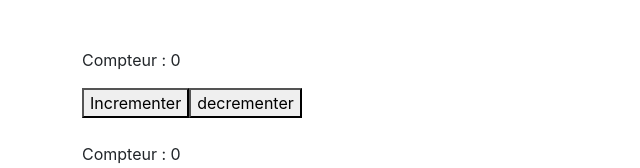
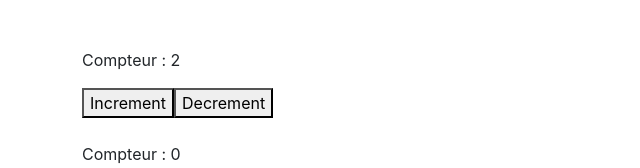
Before and after one commit to VadConstantin/React-products-list, a React (Create React App) app: page / in a window 1280 px wide. Shown: the top 168 px of the page, without its empty margins (0-640 px from the left). Built offline with nearby package versions, Linux system fonts and the light colour scheme.

Commit message:
finished the project. Next => useContext

```diff
--- a/src/components/Ref.js
+++ b/src/components/Reducer.js
@@ -4,29 +4,29 @@
 
 export const StateObject = () => {
 
-   const initialValue = {count: 0}
+  const initialState = {count: 2}
 
-  const reducer = (state, action) => {
+  const reducer = (state, action ) => {
     switch(action.type) {
-      case "increment":
+      case 'increment':
         return {count: state.count + 1}
-      case "decrement":
+      case 'decrement':
         if (state.count <= 0) {
           return state
         }
         return {count: state.count - 1}
       default:
-        throw new Error("i dont know this action")
+        throw new Error("I dont know this command")
     }
   }
 
-  const [value, dispatch] = useReducer(reducer, initialValue)
+  const [object, dispatch] = useReducer(reducer, initialState)
 
   return(
     <div>
-      <p>Compteur : {value.count}</p>
-      <button onClick={() => dispatch({type: "increment"})}>Incrementer</button>
-      <button onClick={() => dispatch({ type: "decrement" })}>decrementer</button>
+      <p>Compteur : {object.count}</p>
+      <button onClick={() => dispatch({type: "increment"})}>Increment</button>
+      <button onClick={() => dispatch({ type: "decrement" })}>Decrement</button>
 
     </div>
   )
--- a/src/index.js
+++ b/src/index.js
@@ -6,8 +6,8 @@
 import { ProductsComponent } from './components/Products'
 import { App } from './components/CustomHooks'
 import { List } from './components/demo'
-import  { StateObject } from './components/Ref'
-import { Example} from './components/Ref'
+import  { StateObject } from './components/Reducer'
+import { Example} from './components/Reducer'
 
 
 const root = ReactDOM.createRoot(document.getElementById('root'));
```
